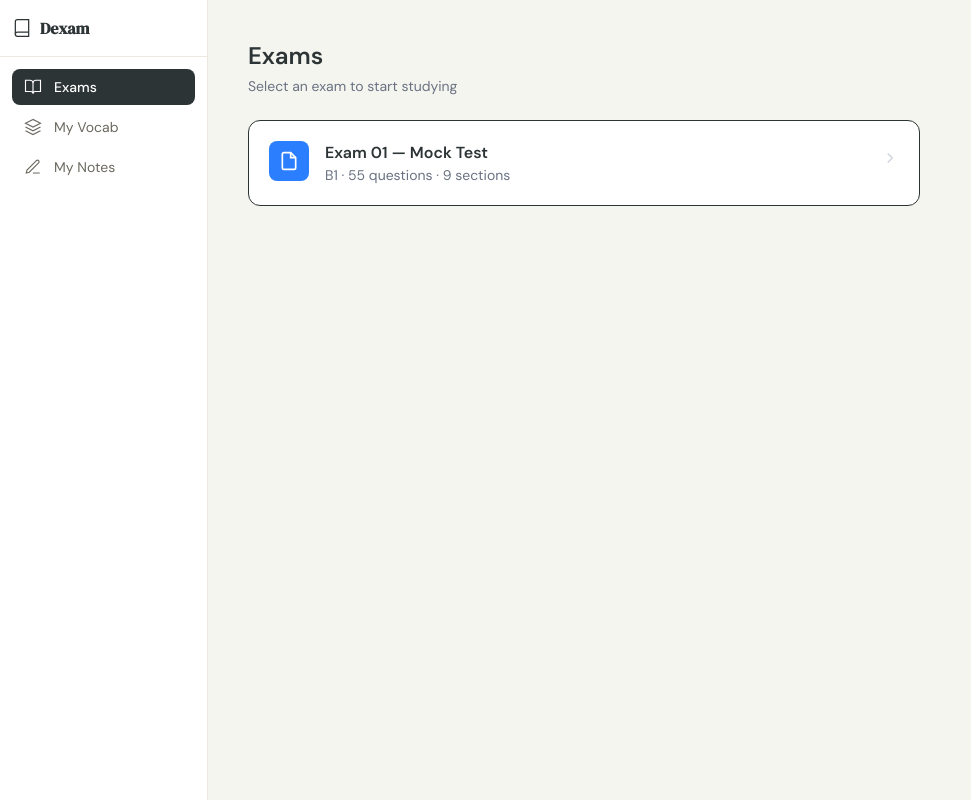
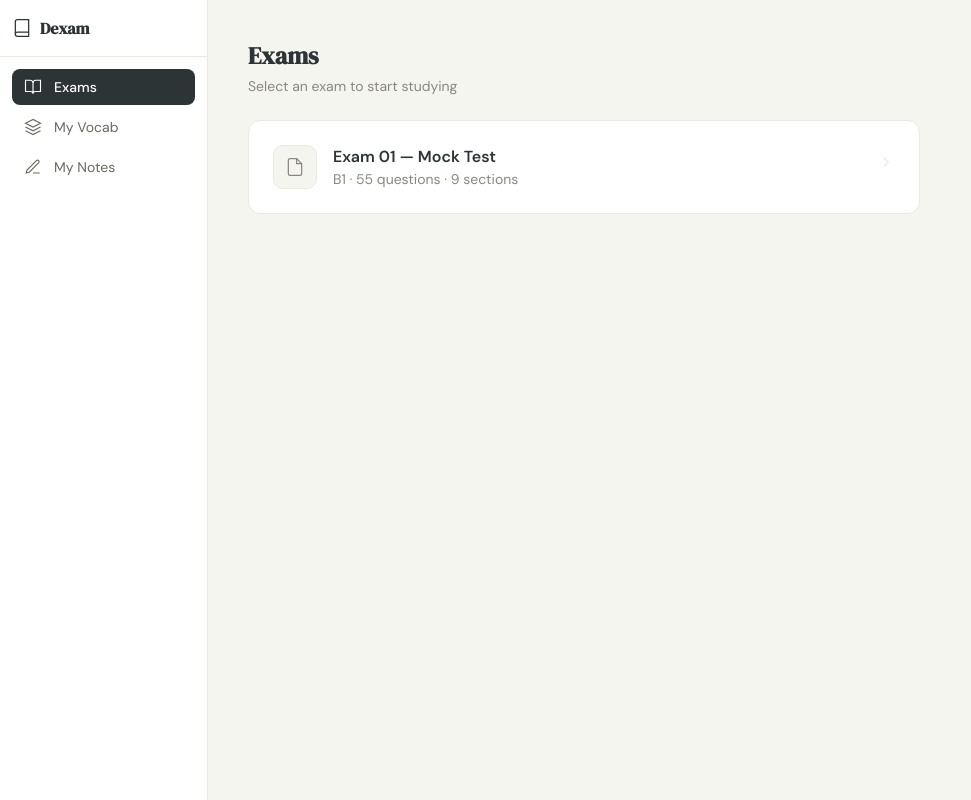
Before and after one commit to smoqadam/gw-exam, a Next.js app: page / in a window 1280 px wide. Shown: the whole page, without its empty margins (0-971 px from the left). Built offline with nearby package versions, Linux system fonts and the light colour scheme.

Commit message:
feat: update homepage exam cards with new palette

```diff
--- a/src/app/page.tsx
+++ b/src/app/page.tsx
@@ -20,8 +20,8 @@ export default function Home() {
 
   return (
     <div className="max-w-2xl">
-      <h1 className="text-2xl font-bold mb-1">Exams</h1>
-      <p className="text-gray-500 text-sm mb-6">Select an exam to start studying</p>
+      <h1 className="text-2xl font-bold mb-1" style={{ fontFamily: "var(--font-serif, serif)" }}>Exams</h1>
+      <p className="text-text-secondary text-sm mb-6">Select an exam to start studying</p>
 
       <div className="space-y-4">
         {EXAMS.map(exam => {
@@ -33,31 +33,31 @@ export default function Home() {
             <Link
               key={exam.id}
               href={`/exam/${exam.id}`}
-              className="block border rounded-xl p-5 hover:border-blue-300 hover:shadow-sm transition-all bg-white"
+              className="block border border-border rounded-xl p-6 hover:shadow-sm transition-all bg-surface"
             >
               <div className="flex items-start gap-4">
-                <div className="w-10 h-10 rounded-lg bg-blue-500 flex items-center justify-center text-white shrink-0">
-                  <svg width="20" height="20" viewBox="0 0 24 24" fill="none" stroke="currentColor" strokeWidth="2">
+                <div className="w-11 h-11 rounded-[10px] border border-border bg-bg-main flex items-center justify-center text-text-secondary shrink-0">
+                  <svg width="20" height="20" viewBox="0 0 24 24" fill="none" stroke="currentColor" strokeWidth="1.5">
                     <path d="M14 2H6a2 2 0 0 0-2 2v16a2 2 0 0 0 2 2h12a2 2 0 0 0 2-2V8z"/>
                     <polyline points="14 2 14 8 20 8"/>
                   </svg>
                 </div>
                 <div className="flex-1 min-w-0">
                   <h2 className="font-semibold">{exam.label}</h2>
-                  <p className="text-sm text-gray-500">{exam.level} · {exam.totalQuestions} questions · {exam.sections} sections</p>
+                  <p className="text-sm text-text-secondary">{exam.level} · {exam.totalQuestions} questions · {exam.sections} sections</p>
                   {completed > 0 && (
                     <div className="mt-3">
-                      <div className="flex justify-between text-xs text-gray-500 mb-1">
+                      <div className="flex justify-between text-xs text-text-secondary mb-1">
                         <span>{pct}% complete</span>
                         <span>{completed}/{exam.sections} sections</span>
                       </div>
-                      <div className="h-2 bg-gray-100 rounded-full overflow-hidden">
-                        <div className="h-full bg-blue-500 rounded-full transition-all" style={{ width: `${pct}%` }} />
+                      <div className="h-[5px] bg-border rounded-full overflow-hidden">
+                        <div className="h-full bg-accent rounded-full transition-all" style={{ width: `${pct}%` }} />
                       </div>
                     </div>
                   )}
                 </div>
-                <svg width="18" height="18" viewBox="0 0 24 24" fill="none" stroke="currentColor" strokeWidth="2" className="text-gray-300 mt-2 shrink-0">
+                <svg width="18" height="18" viewBox="0 0 24 24" fill="none" stroke="currentColor" strokeWidth="1.5" className="text-border mt-2 shrink-0">
                   <polyline points="9 18 15 12 9 6"/>
                 </svg>
               </div>
```
